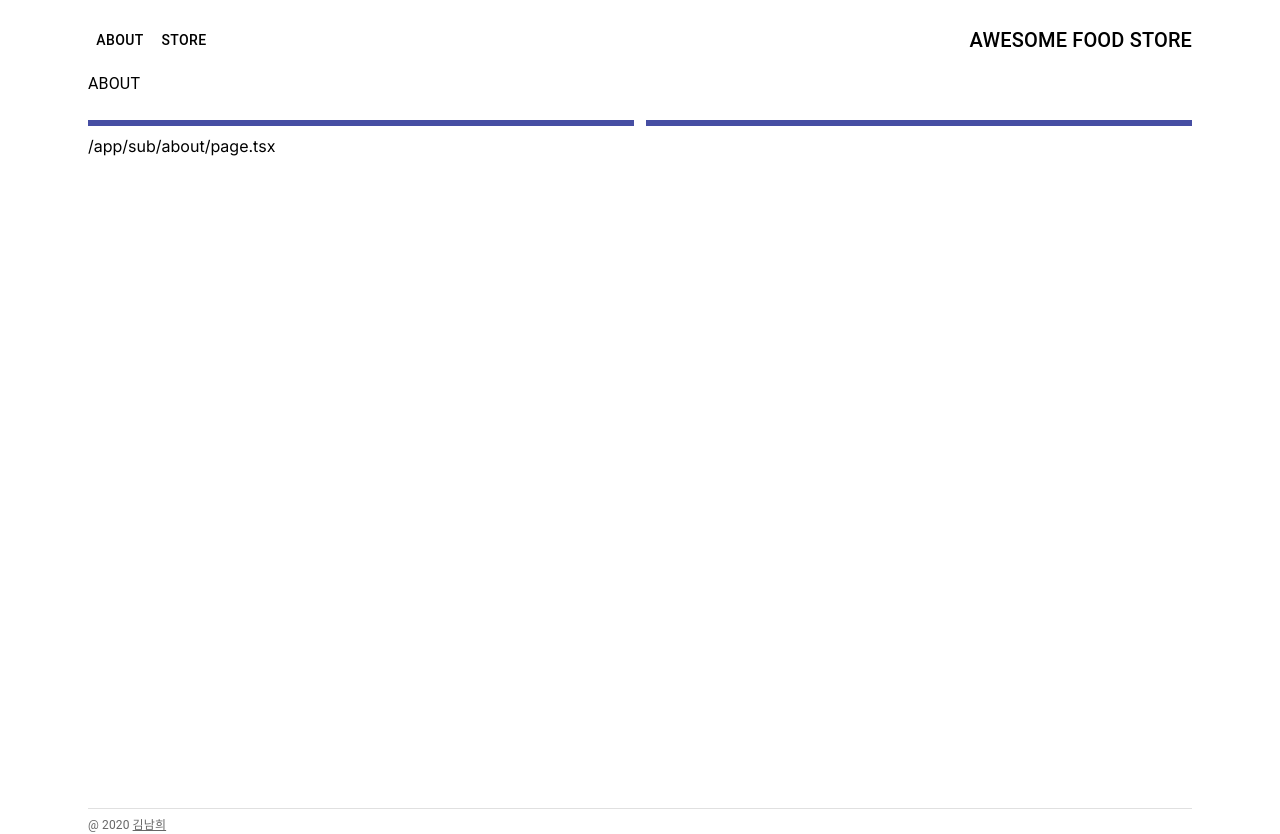
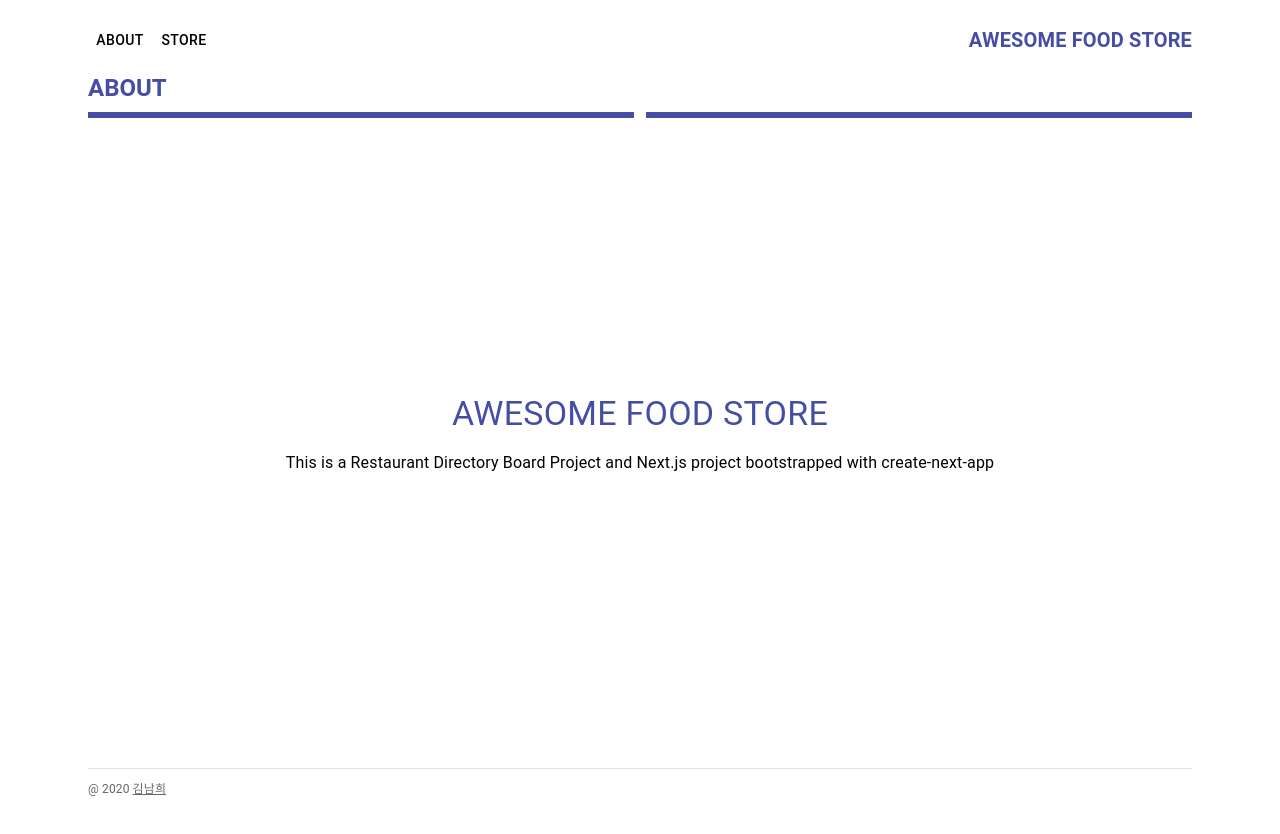
Before and after one commit to KNHui/restaurant-board, a Next.js app: page /about in a window 1280 px wide. After the commit the page ends 800 px from the top, so only its background shows below. Built offline with nearby package versions, Linux system fonts and the light colour scheme.

Commit message:
feat: Implement about page

```diff
--- a/app/about/page.tsx
+++ b/app/about/page.tsx
@@ -1,11 +1,35 @@
-"use client";
-
+"use client";;
+import { Box, Typography } from "@mui/material";
 import NestedLayout from "../components/layout/nested-layout";
+import { MetadataService } from "../services/metadata/metadata.service";
+import { FontService } from "../services/font/font.service";
 
 export default function About() {
     return (
         <NestedLayout subTitle="ABOUT" >
-            /app/sub/about/page.tsx
+            <Box
+                component="div"
+                textAlign="center"
+                display="flex"
+                justifyContent="center"
+                flexDirection="column"
+                height="100%"
+            >
+                <Typography
+                    component="h4"
+                    variant="h4"
+                    color="#464ea3"
+                >
+                    {MetadataService.getTitle()}
+                </Typography>
+                <Typography
+                    component="p"
+                    marginTop={FontService.getTextMarginTop()}
+                    fontSize={FontService.getMiddleFontSize()}
+                >
+                    {MetadataService.getDescription()}
+                </Typography>
+            </Box>
         </NestedLayout>
     );
 }
--- a/app/components/footer/footer.tsx
+++ b/app/components/footer/footer.tsx
@@ -1,4 +1,5 @@
-import { LayoutSizeService } from "@/app/services/layout/layout-size-service";
+import { FontService } from "@/app/services/font/font.service";
+import { LayoutSizeService } from "@/app/services/layout/layout-size.service";
 import { Box, Divider, Link, Typography } from "@mui/material";
 
 export default function Footer() {
@@ -16,8 +17,8 @@ export default function Footer() {
                 variant="body2"
                 color="textSecondary"
                 align="left"
-                marginTop="8px"
-                fontSize="12px"
+                marginTop={FontService.getTextMarginTop()}
+                fontSize={FontService.getSmallFontSize()}
             >
                 {copyright}{' '}
                 <Link
--- a/app/components/header/header.tsx
+++ b/app/components/header/header.tsx
@@ -3,11 +3,9 @@ import Typography from '@mui/material/Typography';
 import { Navbar } from './header-navbar';
 import { SectionHeight } from '@/app/models/layout/section-height';
 import { Box } from '@mui/material';
-import { TitleService } from '@/app/services/title/title.service';
+import { MetadataService } from '@/app/services/metadata/metadata.service';
 
 export default function Header(props: SectionHeight) {
-    const TITLE = 'AWESOME FOOD STORE';
-
     return (
         <Box
             component="header"
@@ -20,10 +18,14 @@ export default function Header(props: SectionHeight) {
                 <Navbar />
                 <Typography
                     variant="h6"
-                    component="div"
-                    sx={{ flexGrow: 1, display: 'block', textAlign: 'right' }}
+                    component="h6"
+                    flexGrow="1"
+                    display="block"
+                    textAlign="right"
+                    fontWeight="bold"
+                    color="#464ea3"
                 >
-                    {TitleService.getTitle()}
+                    {MetadataService.getTitle()}
                 </Typography>
             </Toolbar>
         </Box>
--- a/app/components/layout/nested-layout.tsx
+++ b/app/components/layout/nested-layout.tsx
@@ -1,7 +1,7 @@
 import { Box } from '@mui/material';
-import { LayoutSizeService } from "@/app/services/layout/layout-size-service";
+import { LayoutSizeService } from "@/app/services/layout/layout-size.service";
 import Subheader from '../subheader/subheader';
-import { TitleService } from '@/app/services/title/title.service';
+import { MetadataService } from '@/app/services/metadata/metadata.service';
 
 export default function NestedLayout({
     subTitle: subtitle,
@@ -15,13 +15,13 @@ export default function NestedLayout({
             component="div"
             position="relative"
             paddingX={LayoutSizeService.getContainerPadding()}
-            height={LayoutSizeService.getBodyHeight()}
+            height={LayoutSizeService.getNestedLayoutHeight()}
         >
             <Box component="title">
-                {TitleService.getTitle(subtitle)}
+                {MetadataService.getTitle(subtitle)}
             </Box>
-            <Subheader subtitle={subtitle} height={LayoutSizeService.getSubheaderHeight()}></Subheader>
-            <main>
+            <Subheader subtitle={subtitle} ></Subheader>
+            <main style={{ height: LayoutSizeService.getNestedLayoutContentHeight() }}>
                 {children}
             </main>
         </Box>
--- a/app/components/subheader/subheader.tsx
+++ b/app/components/subheader/subheader.tsx
@@ -1,20 +1,22 @@
 import { SubheaderProps } from "@/app/models/props/subheader-props";
 import { Box, Typography } from "@mui/material";
 import { SubheaderUnederline } from "./subheader-line";
-import { LayoutSizeService } from "@/app/services/layout/layout-size-service";
+import { LayoutSizeService } from "@/app/services/layout/layout-size.service";
 
 export default function Subheader(props: SubheaderProps) {
     return (
         <Box
             component="header"
-            style={{ height: props.height }}
+            marginBottom={LayoutSizeService.getsubheaderMarginBottom()}
         >
             <Typography
-                component="p"
-                marginBottom={LayoutSizeService.getContainerPadding()}
+                component="h5"
+                variant="h5"
+                color="#464ea3"
+                fontWeight="bold"
+                paddingBottom={LayoutSizeService.getsubheaderPaddingBottom()}
             >
                 {props.subtitle}
-
             </Typography>
             <SubheaderUnederline></SubheaderUnederline>
         </Box>
--- a/app/layout.tsx
+++ b/app/layout.tsx
@@ -5,14 +5,15 @@ import './globals.css';
 import styles from './page.module.css';
 import { Inter } from 'next/font/google';
 import Header from './components/header/header';
-import { LayoutSizeService } from './services/layout/layout-size-service';
+import { LayoutSizeService } from './services/layout/layout-size.service';
 import Footer from './components/footer/footer';
+import { MetadataService } from './services/metadata/metadata.service';
 
 const inter = Inter({ subsets: ['latin'] })
 
 export const metadata = {
-  title: 'Create Next App',
-  description: 'Generated by create next app',
+  title: MetadataService.getTitle(),
+  description: MetadataService.getDescription(),
 }
 
 export default function RootLayout({
--- a/app/models/props/subheader-props.ts
+++ b/app/models/props/subheader-props.ts
@@ -1,5 +1,3 @@
-import { SectionHeight } from "../layout/section-height";
-
-export interface SubheaderProps extends SectionHeight {
+export interface SubheaderProps {
     subtitle: string;
 }
--- /dev/null
+++ b/app/services/font/font.service.ts
@@ -0,0 +1,14 @@
+export const FontService = {
+    getTextMarginTop(): string {
+        return '1em';
+    },
+    getLargeFontSize(): string {
+        return '32px';
+    },
+    getMiddleFontSize(): string {
+        return '16px';
+    },
+    getSmallFontSize(): string {
+        return '12px';
+    }
+}
--- a/app/services/layout/layout-size-service.ts
+++ b/app/services/layout/layout-size.service.ts
@@ -1,7 +1,10 @@
 const HEADER_HEIGHT = '64px';
 const HEADER_PADDING = '24px';
+const SUBHEADER_HEIGHT = '64px';
+const SUBHEADER_PADDING = '8px';
+const SUBHEADER_MARGIN = '8px';
 const BODY_MARGIN = '8px';
-const FOOTER_HEIGHT = '32px';
+const CONTAINER_PADDING = '24px';
 
 export const LayoutSizeService = {
     getHTMLHeight(): string {
@@ -17,12 +20,21 @@ export const LayoutSizeService = {
         return HEADER_HEIGHT;
     },
     getSubheaderHeight(): string {
-        return HEADER_HEIGHT;
+        return SUBHEADER_HEIGHT;
+    },
+    getNestedLayoutHeight(): string {
+        return `calc(100% - ${SUBHEADER_HEIGHT})`;
     },
     getNestedLayoutContentHeight(): string {
-        return `calc(100% - ${HEADER_HEIGHT} - (${BODY_MARGIN} * 2) - ${FOOTER_HEIGHT})`;
+        return `calc(100% - ${SUBHEADER_HEIGHT} - (${BODY_MARGIN} * 2))`;
+    },
+    getsubheaderPaddingBottom(): string {
+        return SUBHEADER_PADDING;
+    },
+    getsubheaderMarginBottom(): string {
+        return SUBHEADER_MARGIN;
     },
     getContainerPadding(): string {
-        return HEADER_PADDING;
+        return CONTAINER_PADDING;
     }
 };
--- /dev/null
+++ b/app/services/metadata/metadata.service.ts
@@ -0,0 +1,9 @@
+const title = 'AWESOME FOOD STORE';
+const description = 'This is a Restaurant Directory Board Project and Next.js project bootstrapped with create-next-app';
+
+export const MetadataService = {
+    getTitle: (
+        subTitle?: string
+    ) => typeof subTitle === 'string' ? `${title} | ${subTitle}` : title,
+    getDescription: () => description,
+};
--- a/app/services/title/title.service.ts
+++ /dev/null
@@ -1,7 +0,0 @@
-const title = 'AWESOME FOOD STORE';
-
-export const TitleService = {
-    getTitle: (
-        subTitle?: string
-    ) => typeof subTitle === 'string' ? `${title} | ${subTitle}` : title,
-};
```
